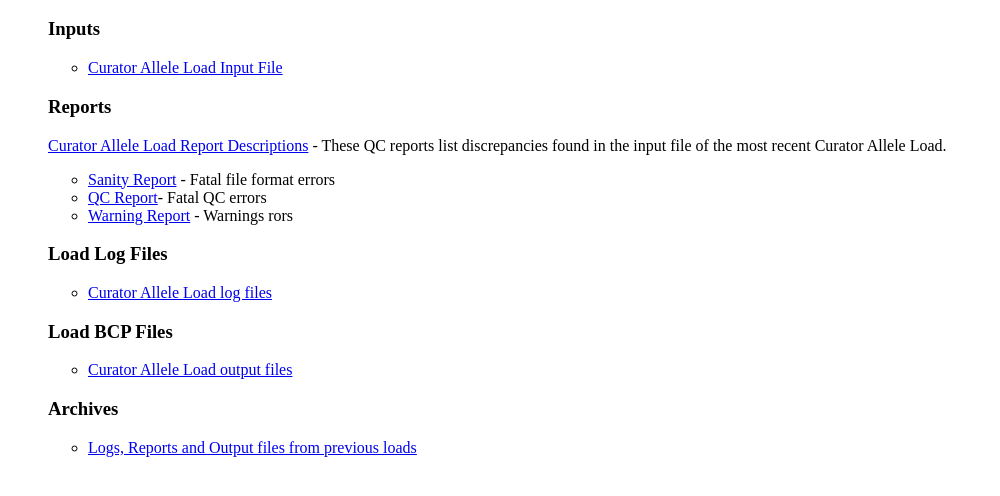
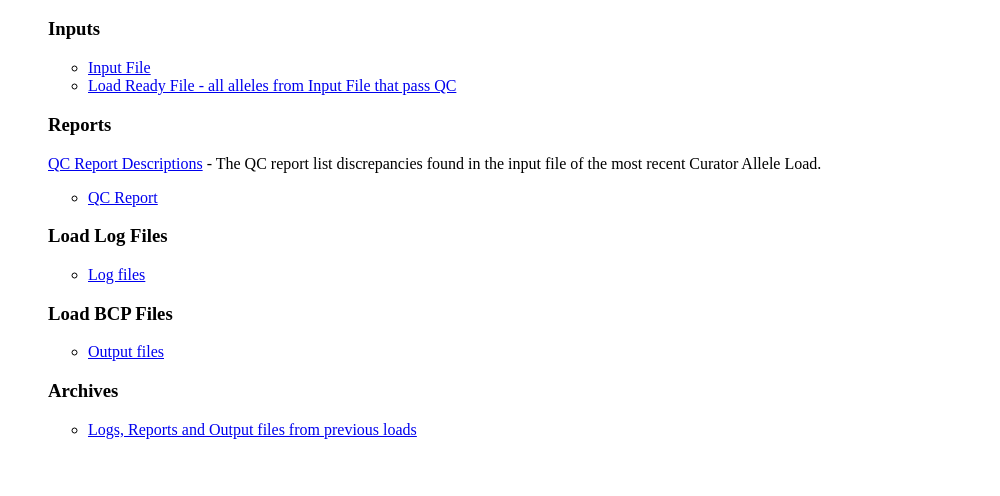
Before and after one commit to mgijax/curatoralleleload, a plain HTML site: page index.html in a window 1280 px wide. Shown: the part 48-544 px from the top of the page, without its empty margins (0-1000 px from the left). Drawn offline with Linux system fonts and the light colour scheme.

Commit message:
updated with current paths

```diff
--- a/index.html
+++ b/index.html
@@ -4,28 +4,27 @@
 
 <H3>Inputs</H3>
 <UL>
-<LI><A HREF="/data/loads/mgi/curatoralleleload/input/curatoralleleload.txt">Curator Allele Load Input File</A>
+<LI><A HREF="/data/loads/mgi/curatoralleleload/input/curatoralleleload.txt">Input File</A>
+<LI><A HREF="/data/loads/mgi/curatoralleleload/output/curatoralleleload_qc.txt">Load Ready File - all alleles from Input File that pass QC</A>
 </UL>
 
 <H3>Reports</H3>
-<A HREF="http://mgiwiki/mediawiki/index.php/sw:Fearload#Running_the_Sanity.2FQC_Checks">Curator Allele Load Report Descriptions</A> - These QC reports list discrepancies found in the input file of the most recent Curator Allele Load.
+<A HREF="http://mgiwiki/mediawiki/index.php/sw:Fearload#Running_the_Sanity.2FQC_Checks">QC Report Descriptions</A> - The QC report list discrepancies found in the input file of the most recent Curator Allele Load.
 <P>
 <UL>
-<LI><A HREF="/data/loads/mgi/curatoralleleload/reports/sanity.rpt">Sanity Report</A> - Fatal file format errors
-<LI><A HREF="/data/loads/mgi/curatoralleleload/reports/qc.rpt">QC Report</A>- Fatal QC errors
-<LI><A HREF="/data/loads/mgi/curatoralleleload/reports/warning.rpt">Warning Report</A> - Warnings
-rors
+<LI><A HREF="/data/loads/mgi/curatoralleleload/reports/qc.rpt">QC Report</A>
+
 </UL>
 <P>
 
 <H3>Load Log Files</H3>
 <UL>
-<LI><A HREF="/data/loads/mgi/curatoralleleload/logs/"> Curator Allele Load log files</A>
+<LI><A HREF="/data/loads/mgi/curatoralleleload/logs/"> Log files</A>
 </UL>
 
 <H3>Load BCP Files</H3>
 <UL>
-<LI><A HREF="/data/loads/mgi/curatoralleleload/output/"> Curator Allele Load output files</A>
+<LI><A HREF="/data/loads/mgi/curatoralleleload/output/"> Output files</A>
 </UL>
 
  <H3>Archives</H3>
```
